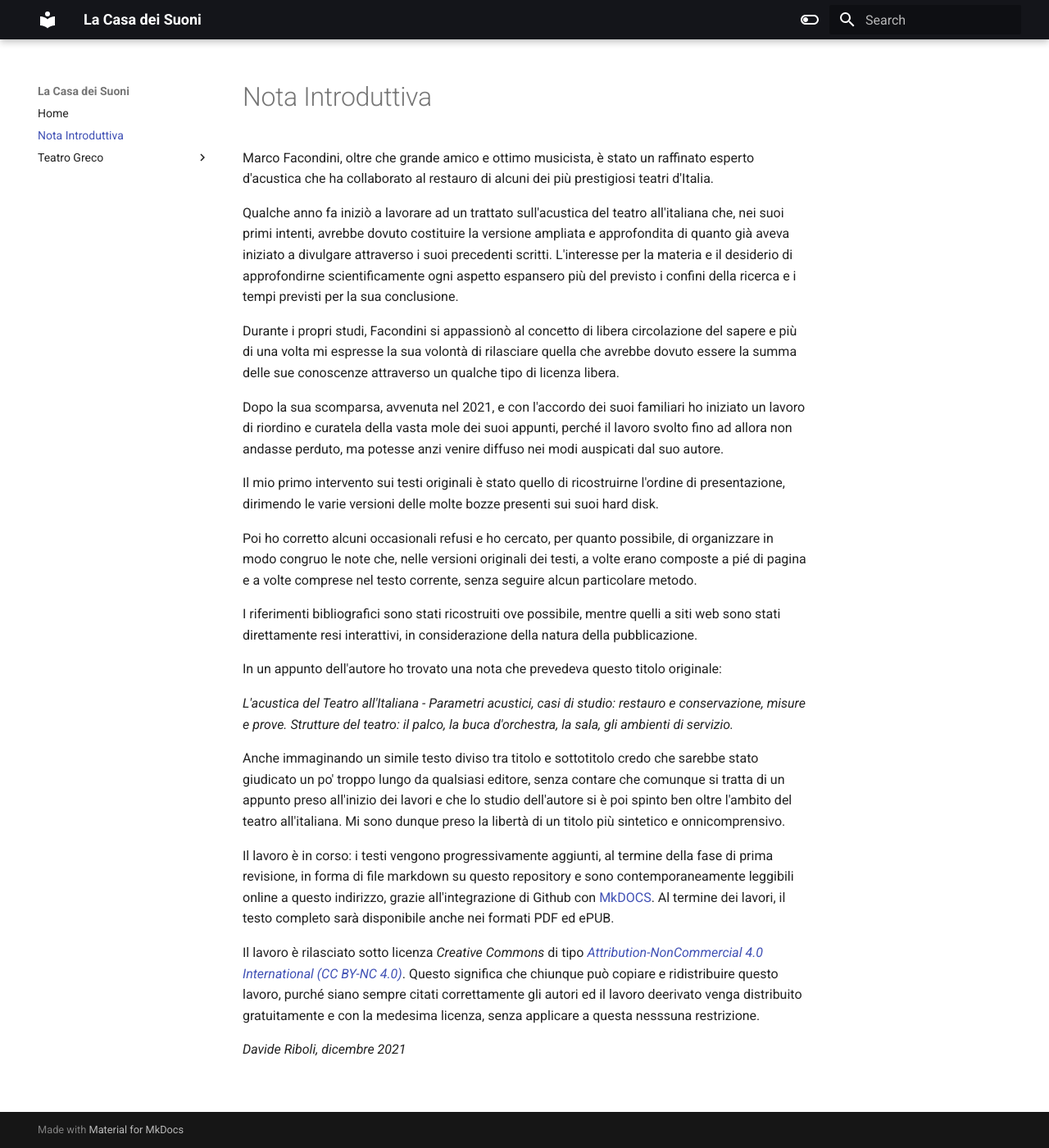
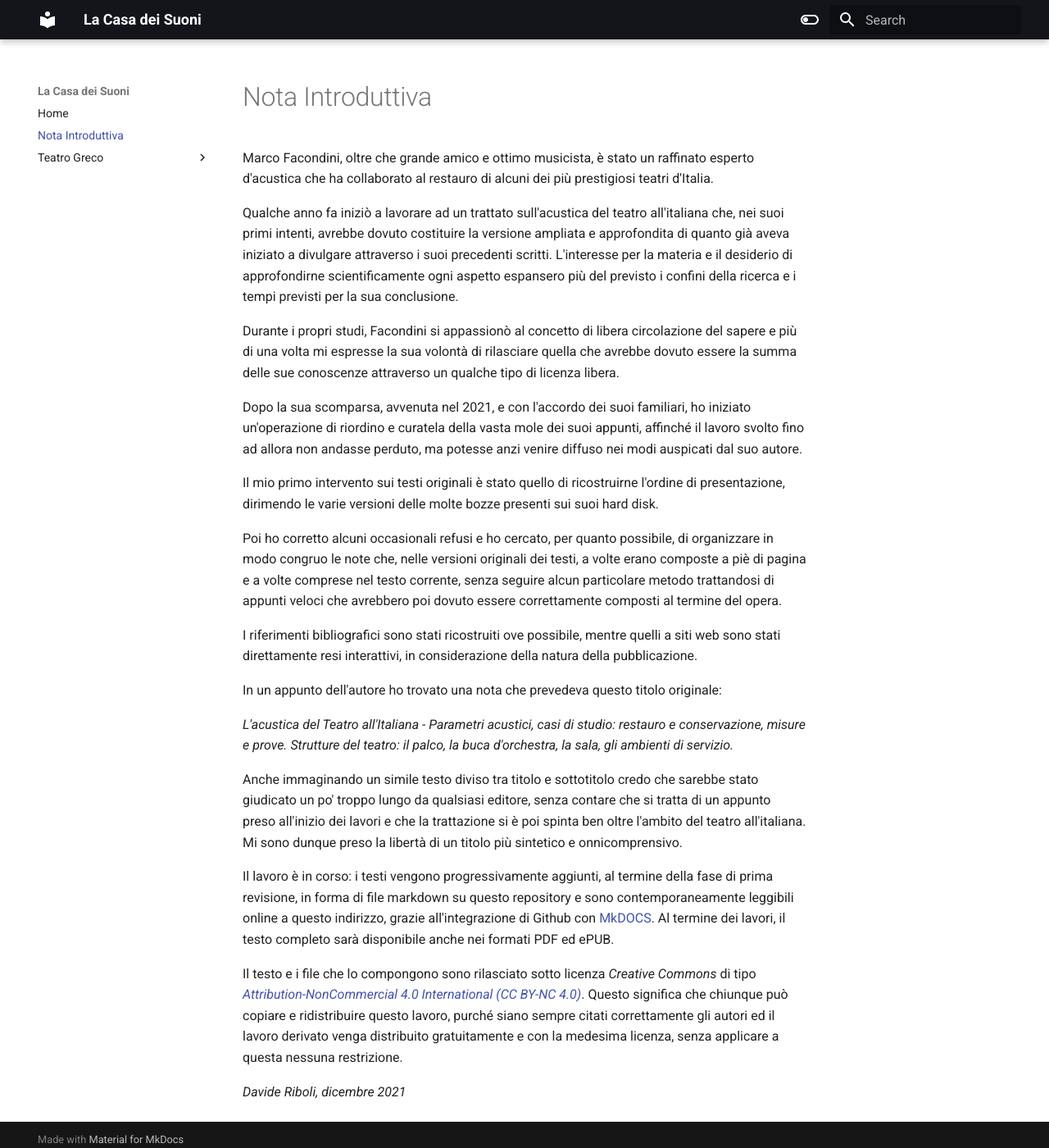
Before and after one commit to davideriboli/La-Casa-dei-Suoni, an MkDocs documentation site: the page built from docs/Nota-Introduttiva.md, in a window 1280 px wide and 1400 px high. Shown: the whole window at 82% size. Built offline with MkDocs 1.6.1 and Material for MkDocs 9.7.7, drawn with Linux system fonts in a browser that asks for light colours.

Commit message:
Commit 00007

```diff
--- a/docs/Nota-Introduttiva.md
+++ b/docs/Nota-Introduttiva.md
@@ -4,11 +4,11 @@ Qualche anno fa iniziò a lavorare ad un trattato sull'acustica del teatro all'i
 
 Durante i propri studi, Facondini si appassionò al concetto di libera circolazione del sapere e più di una volta mi espresse la sua volontà di rilasciare quella che avrebbe dovuto essere la summa delle sue conoscenze attraverso un qualche tipo di licenza libera.
 
-Dopo la sua scomparsa, avvenuta nel 2021, e con l'accordo dei suoi familiari ho iniziato un lavoro di riordino e curatela della vasta mole dei suoi appunti, perché il lavoro svolto fino ad allora non andasse perduto, ma potesse anzi venire diffuso nei modi auspicati dal suo autore.
+Dopo la sua scomparsa, avvenuta nel 2021, e con l'accordo dei suoi familiari, ho iniziato un'operazione di riordino e curatela della vasta mole dei suoi appunti, affinché il lavoro svolto fino ad allora non andasse perduto, ma potesse anzi venire diffuso nei modi auspicati dal suo autore.
 
 Il mio primo intervento sui testi originali è stato quello di ricostruirne l'ordine di presentazione, dirimendo le varie versioni delle molte bozze presenti sui suoi hard disk.
 
-Poi ho corretto alcuni occasionali refusi e ho cercato, per quanto possibile, di organizzare in modo congruo le note che, nelle versioni originali dei testi, a volte erano composte a pié di pagina e a volte comprese nel testo corrente, senza seguire alcun particolare metodo.
+Poi ho corretto alcuni occasionali refusi e ho cercato, per quanto possibile, di organizzare in modo congruo le note che, nelle versioni originali dei testi, a volte erano composte a piè di pagina e a volte comprese nel testo corrente, senza seguire alcun particolare metodo trattandosi di appunti veloci che avrebbero poi dovuto essere correttamente composti al termine del opera.
 
 I riferimenti bibliografici sono stati ricostruiti ove possibile, mentre quelli a siti web sono stati direttamente resi interattivi, in considerazione della natura della pubblicazione.
 
@@ -16,10 +16,10 @@ In un appunto dell'autore ho trovato una nota che prevedeva questo titolo origin
 
 _L'acustica del Teatro all'Italiana - Parametri acustici, casi di studio: restauro e conservazione, misure e prove. Strutture del teatro: il palco, la buca d'orchestra, la sala, gli ambienti di servizio._
 
-Anche immaginando un simile testo diviso tra titolo e sottotitolo credo che sarebbe stato giudicato un po' troppo lungo da qualsiasi editore, senza contare che comunque si tratta di un appunto preso all'inizio dei lavori e che lo studio dell'autore si è poi spinto ben oltre l'ambito del teatro all'italiana. Mi sono dunque preso la libertà di un titolo più sintetico e onnicomprensivo.
+Anche immaginando un simile testo diviso tra titolo e sottotitolo credo che sarebbe stato giudicato un po' troppo lungo da qualsiasi editore, senza contare che si tratta di un appunto preso all'inizio dei lavori e che la trattazione si è poi spinta ben oltre l'ambito del teatro all'italiana. Mi sono dunque preso la libertà di un titolo più sintetico e onnicomprensivo.
 
 Il lavoro è in corso: i testi vengono progressivamente aggiunti, al termine della fase di prima revisione, in forma di file markdown su questo repository e sono contemporaneamente leggibili online a questo indirizzo, grazie all'integrazione di Github con [MkDOCS](https://www.mkdocs.org). Al termine dei lavori, il  testo completo sarà disponibile anche nei formati PDF ed ePUB.
 
-Il lavoro è rilasciato sotto licenza _Creative Commons_ di tipo [_Attribution-NonCommercial 4.0 International (CC BY-NC 4.0)_](https://creativecommons.org/licenses/by-nc/4.0/?ref=chooser-v1). Questo significa che chiunque può copiare e ridistribuire questo lavoro, purché siano sempre citati correttamente gli autori ed il lavoro deerivato venga distribuito gratuitamente e con la medesima licenza, senza applicare a questa nesssuna restrizione.
+Il testo e i file che lo compongono sono rilasciato sotto licenza _Creative Commons_ di tipo [_Attribution-NonCommercial 4.0 International (CC BY-NC 4.0)_](https://creativecommons.org/licenses/by-nc/4.0/?ref=chooser-v1). Questo significa che chiunque può copiare e ridistribuire questo lavoro, purché siano sempre citati correttamente gli autori ed il lavoro derivato venga distribuito gratuitamente e con la medesima licenza, senza applicare a questa nessuna restrizione.
 
 _Davide Riboli, dicembre 2021_
```
Also changed, not shown: README.md (+5 -5 lines), docs/Teatro Greco/01-Introduzione.md (+1 -1 lines), docs/Teatro Greco/02-Evoluzione_del_teatro_greco.md (+3 -3 lines).
